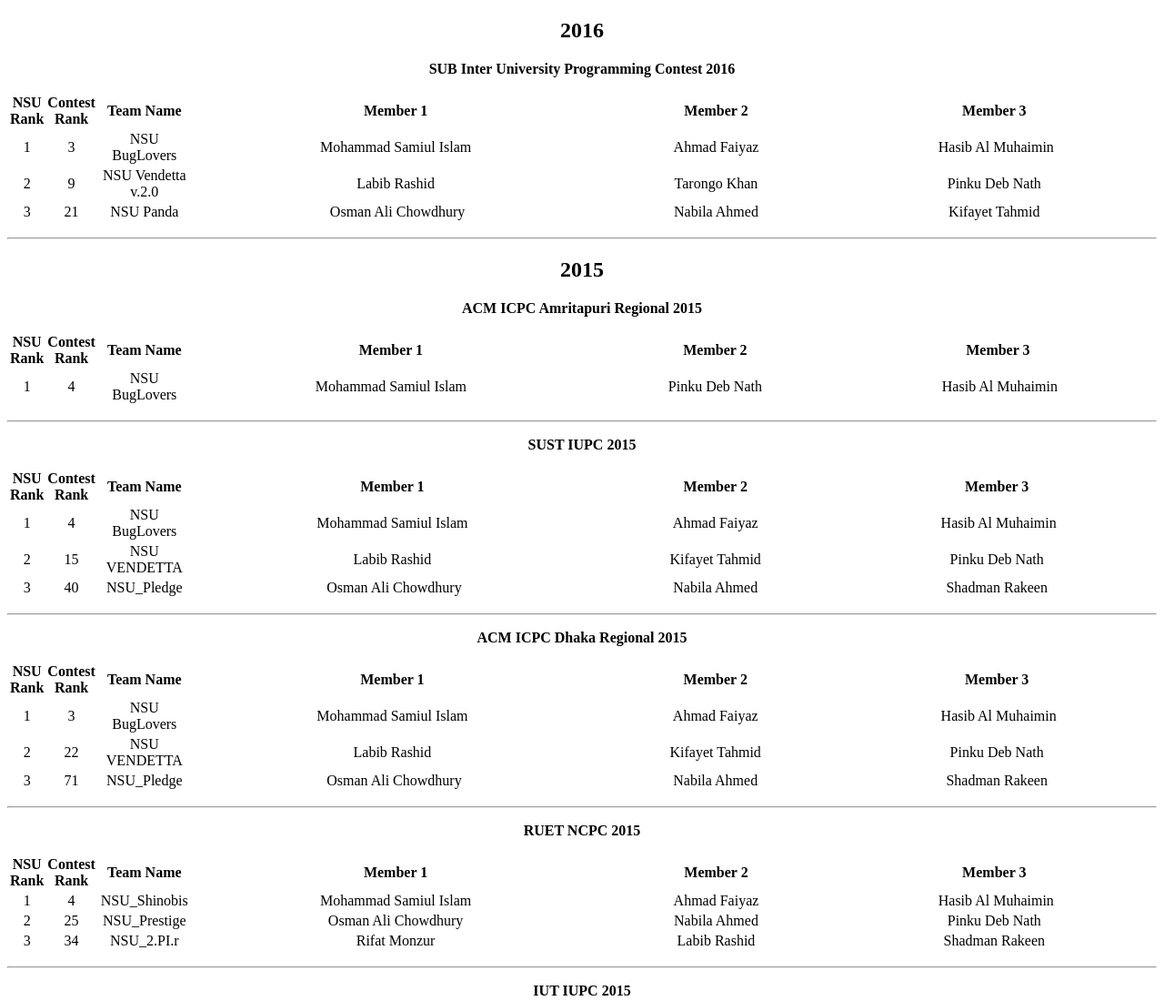
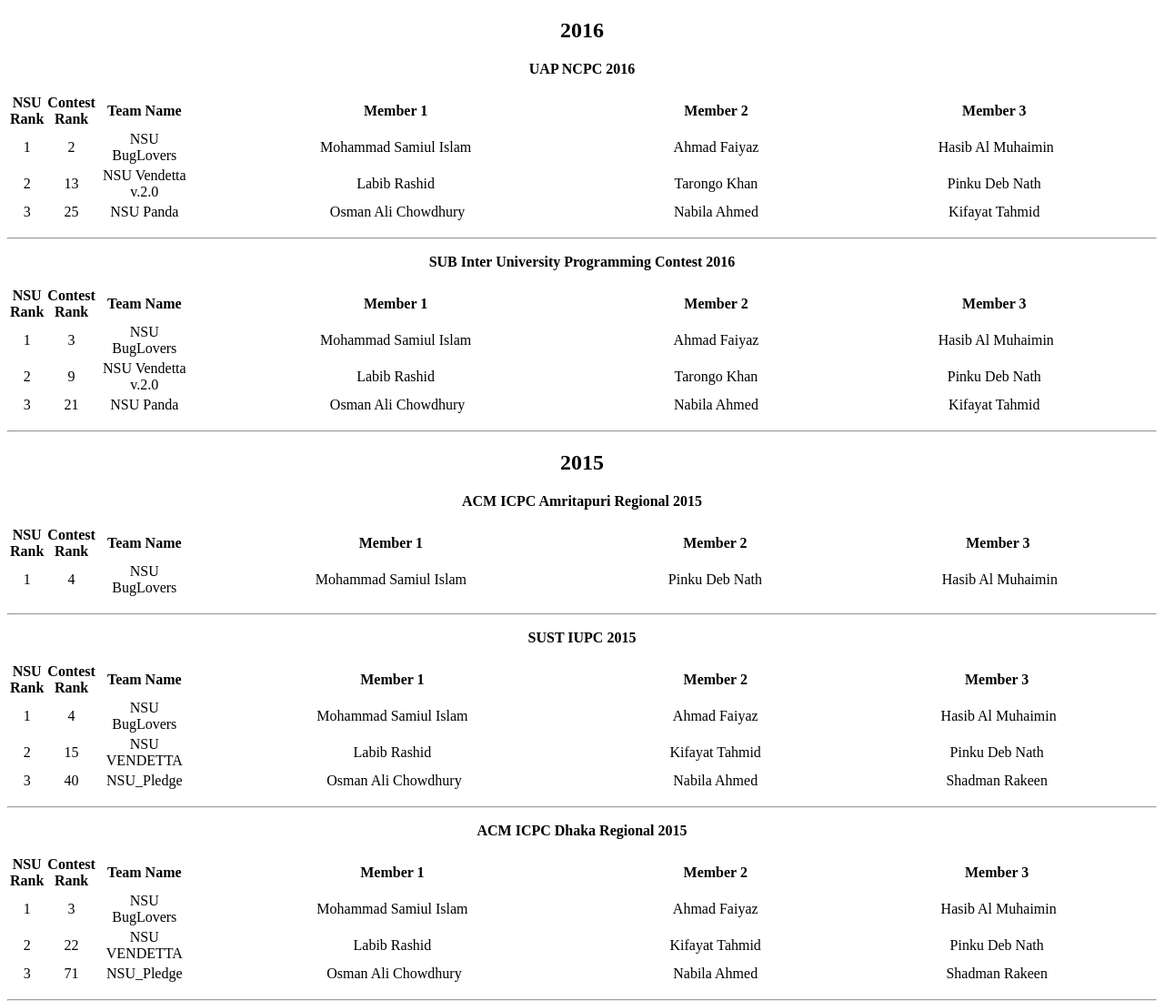
Before and after one commit to scyth3r/nsups.github.io, a plain HTML site: page hall-of-fame.html in a window 1280 px wide. Shown: the top 1100 px of the page at 91% size. Drawn offline with Linux system fonts and the light colour scheme.

Commit message:
added UAP NCPC'16
- added top 3 teams
- fixed "Kifayat"
- added ranklist in the comments

```diff
--- a/hall-of-fame.html
+++ b/hall-of-fame.html
@@ -6,6 +6,43 @@
 <body>
 	<div class="entry-content">
 		<h2 style="text-align: center;">2016</h2>
+		<p style="text-align: center;"><strong>UAP NCPC 2016</strong></p>
+		<!-- ranklist: http://algo.codemarshal.org/contests/ncpc-uap-2016/standings -->
+		<p style="text-align: center;"></p><div class="table-responsive"><table style="width:100%; " class="easy-table easy-table-default " border="0">
+		<thead>
+			<tr><th style="width:20px;text-align:center">NSU Rank</th>
+				<th style="width:20px;text-align:center">Contest Rank</th>
+				<th style="width:100px;text-align:center">Team Name</th>
+				<th style="text-align:center">Member 1</th>
+				<th style="text-align:center"> Member 2</th>
+				<th style="text-align:center"> Member 3</th>
+			</tr>
+
+		</thead>
+		<tbody>
+			<tr><td style="text-align:center">1</td>
+				<td style="text-align:center">2</td>
+				<td style="text-align:center">NSU BugLovers</td>
+				<td style="text-align:center">Mohammad Samiul Islam</td>
+				<td style="text-align:center"> Ahmad Faiyaz</td>
+				<td style="text-align:center">&nbsp;Hasib Al Muhaimin</td>
+			</tr>
+			<tr><td style="text-align:center">2</td>
+				<td style="text-align:center">13</td>
+				<td style="text-align:center">NSU Vendetta v.2.0</td>
+				<td style="text-align:center"> Labib Rashid</td>
+				<td style="text-align:center"> Tarongo Khan</td>
+				<td style="text-align:center"> Pinku Deb Nath</td>
+			</tr>
+			<tr><td style="text-align:center">3</td>
+				<td style="text-align:center">25</td>
+				<td style="text-align:center">NSU Panda</td>
+				<td style="text-align:center">&nbsp;Osman Ali Chowdhury</td>
+				<td style="text-align:center"> Nabila Ahmed</td>
+				<td style="text-align:center"> Kifayat Tahmid</td>
+			</tr>
+		</tbody></table></div><p></p>
+		<hr>
 		<p style="text-align: center;"><strong>SUB Inter University Programming Contest 2016</strong></p>
 		<p style="text-align: center;"></p><div class="table-responsive"><table style="width:100%; " class="easy-table easy-table-default " border="0">
 		<thead>
@@ -38,10 +75,11 @@
 				<td style="text-align:center">NSU Panda</td>
 				<td style="text-align:center">&nbsp;Osman Ali Chowdhury</td>
 				<td style="text-align:center"> Nabila Ahmed</td>
-				<td style="text-align:center"> Kifayet Tahmid</td>
+				<td style="text-align:center"> Kifayat Tahmid</td>
 			</tr>
 		</tbody></table></div><p></p>
 		<hr>
+
 
 		<h2 style="text-align: center;">2015</h2>
 		<p style="text-align: center;"><strong>ACM ICPC Amritapuri Regional 2015</strong></p>
@@ -89,7 +127,7 @@
 				<td style="text-align:center">15</td>
 				<td style="text-align:center">NSU VENDETTA</td>
 				<td style="text-align:center"> Labib Rashid</td>
-				<td style="text-align:center"> Kifayet Tahmid</td>
+				<td style="text-align:center"> Kifayat Tahmid</td>
 				<td style="text-align:center"> Pinku Deb Nath</td>
 			</tr>
 
@@ -127,7 +165,7 @@
 				<td style="text-align:center">22</td>
 				<td style="text-align:center">NSU VENDETTA</td>
 				<td style="text-align:center"> Labib Rashid</td>
-				<td style="text-align:center"> Kifayet Tahmid</td>
+				<td style="text-align:center"> Kifayat Tahmid</td>
 				<td style="text-align:center"> Pinku Deb Nath</td>
 			</tr>
 
@@ -275,7 +313,7 @@
 				<td style="text-align:center">18</td>
 				<td style="text-align:center">NSU_Amder Ja Iccha</td>
 				<td style="text-align:center">&nbsp;Md Mahfuzur Rahman Siddiquee</td>
-				<td style="text-align:center"> Kifayet Tahmid</td>
+				<td style="text-align:center"> Kifayat Tahmid</td>
 				<td style="text-align:center"> Ahnaf Tahmid</td>
 			</tr>
 
```
